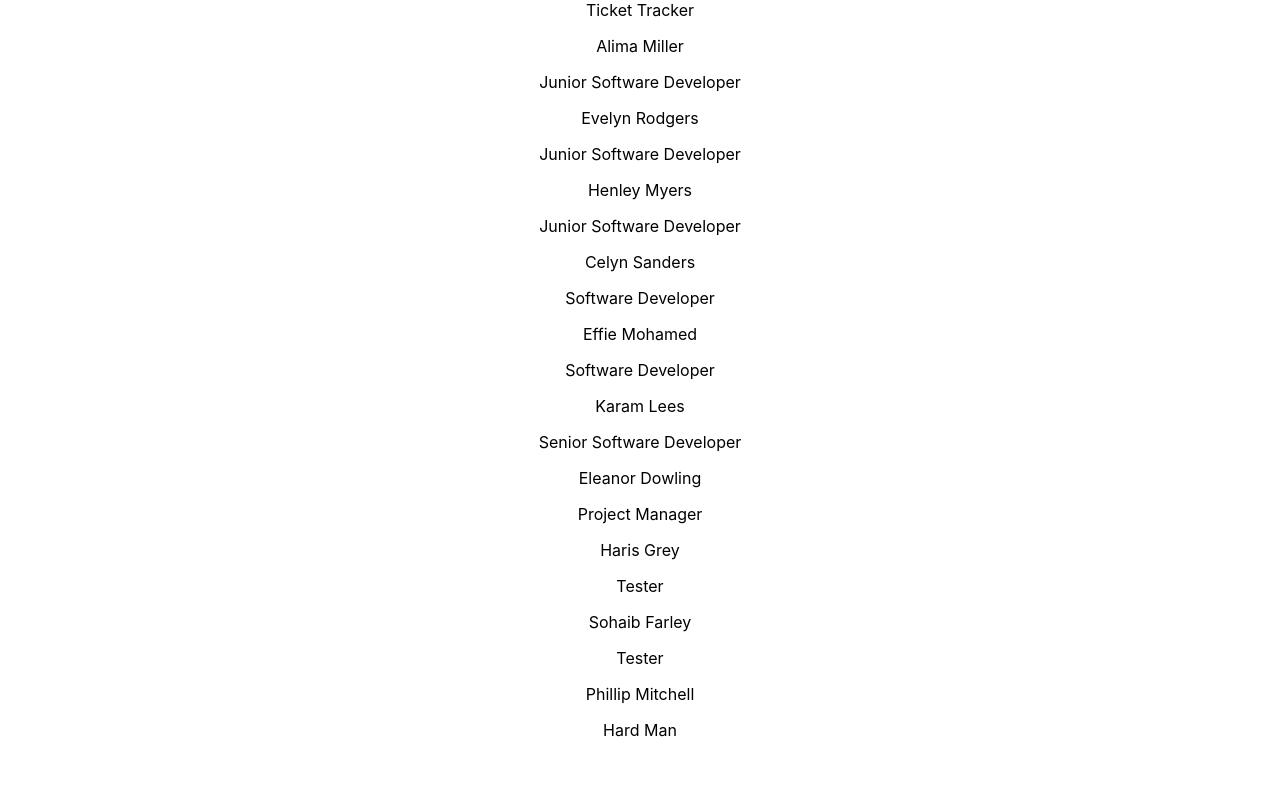
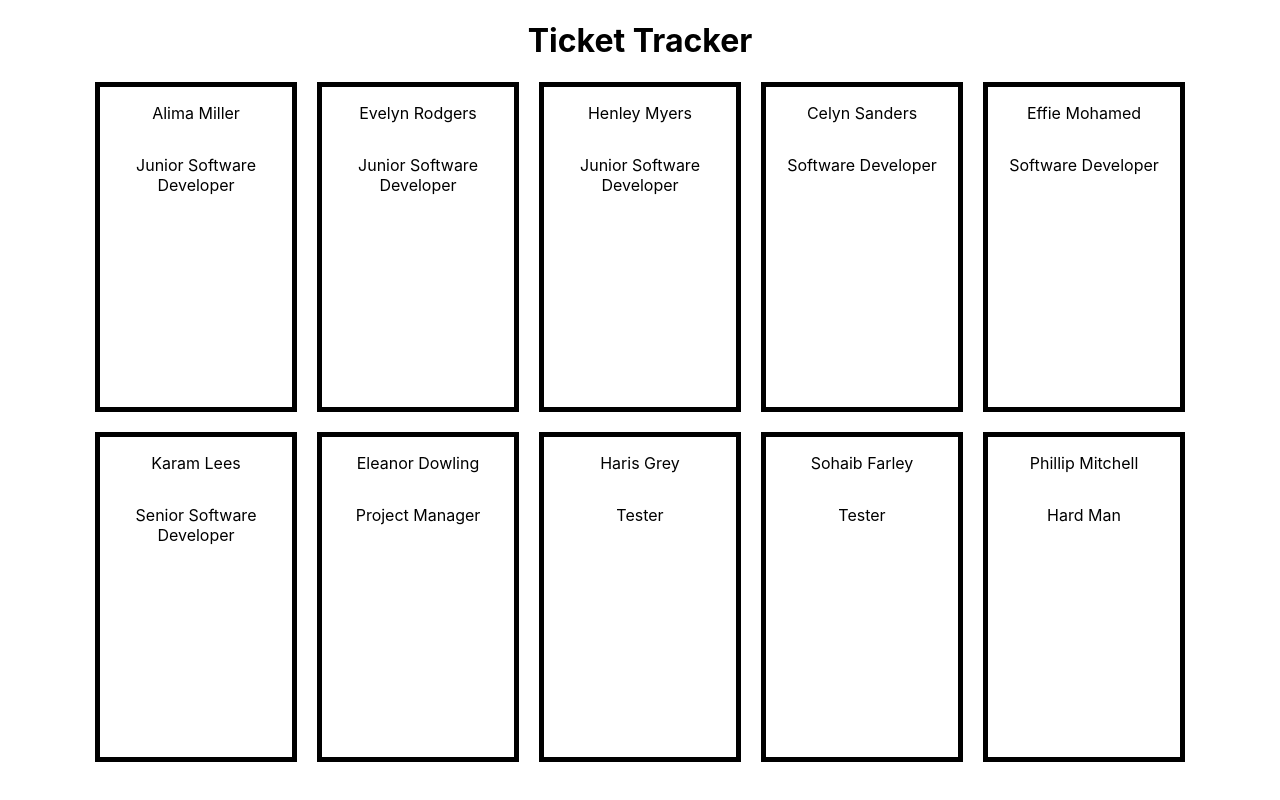
Before and after one commit to SalimAbdala27/Ticket-Tracker, a React (Create React App) app: page / in a window 1280 px wide. Built offline with nearby package versions, Linux system fonts and the light colour scheme.

Commit message:
styling added to card

```diff
--- a/src/App.jsx
+++ b/src/App.jsx
@@ -10,10 +10,10 @@ function App() {
     return (
         <div className="App">
             <div className="App__heading">
-                Ticket Tracker
+                <h1>Ticket Tracker</h1>
             </div>
 
-            <div>
+            <div className="App__card">
                 {nameJSX}
             </div>
         </div>
--- a/src/App.scss
+++ b/src/App.scss
@@ -1,5 +1,15 @@
 .App {
   text-align: center;
+  display: flex;
+  justify-content: center;
+  align-items: center;
+  flex-direction: column;
+  &__card{
+    display: grid;
+    grid-template-columns: repeat(5, 1fr);
+    grid-template-rows: auto;
+    gap: 20px;
+  }
 }
 
 .App-logo {
--- a/src/components/OuterCard/OuterCard.jsx
+++ b/src/components/OuterCard/OuterCard.jsx
@@ -7,7 +7,7 @@ const OuterCard = (props) => {
 
     return (
         <>
-            <div>
+            <div className="outercard">
                 <p>{team.name} </p>
                 <p>{team.role} </p>
             </div>
--- a/src/components/OuterCard/OuterCard.scss
+++ b/src/components/OuterCard/OuterCard.scss
@@ -0,0 +1,9 @@
+.outercard{
+  border: 5px solid black;
+  height: 40vh;
+  width: 15vw;
+  display: flex;
+  justify-items: center;
+  align-items: center;
+  flex-direction: column;
+}
```
